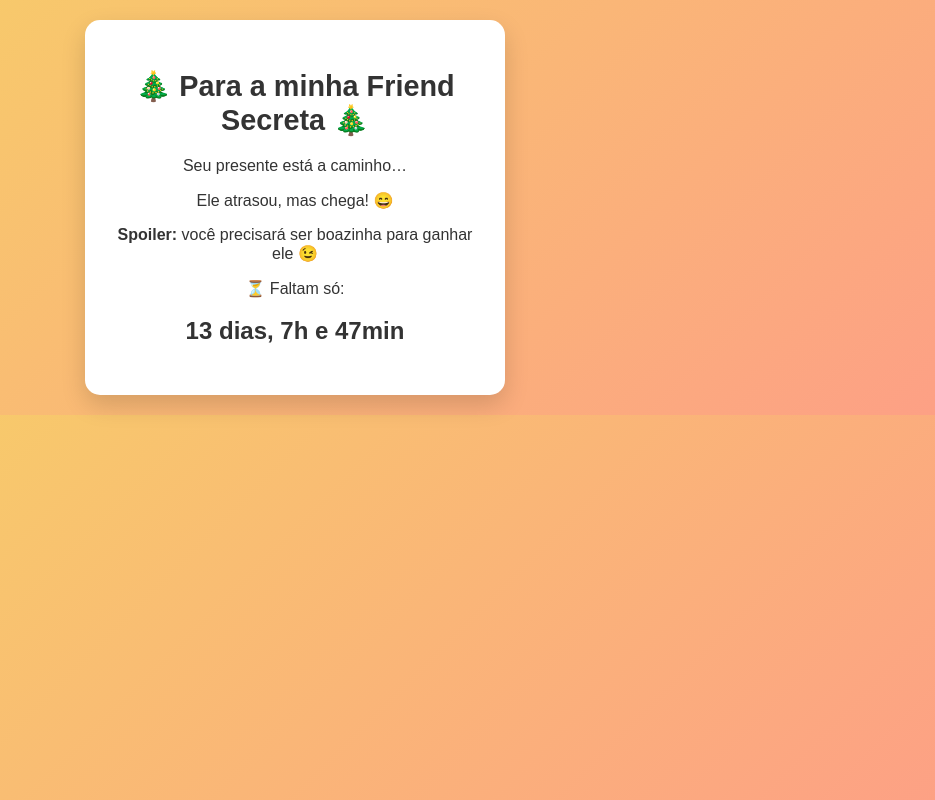
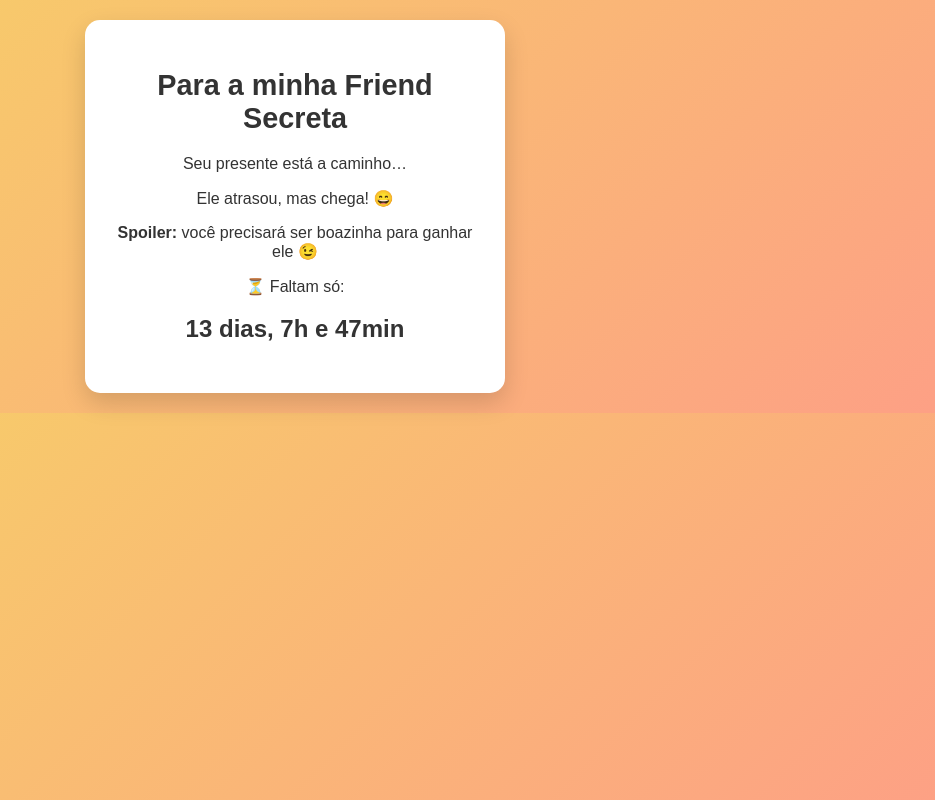
Before and after one commit to Cas2io/SecretFriend, a plain HTML site: page index.html in a window 1280 px wide. Shown: the whole page, without its empty margins (345-1280 px from the left). Drawn offline with Linux system fonts and the light colour scheme.

Commit message:
Update index.html

```diff
--- a/index.html
+++ b/index.html
@@ -30,7 +30,7 @@
 </head>
 <body>
   <div class="card">
-    <h1>🎄 Para a minha Friend Secreta 🎄</h1>
+    <h1>Para a minha Friend Secreta</h1>
     <p>Seu presente está a caminho…</p>
     <p>Ele atrasou, mas chega! 😄</p>
     <p><strong>Spoiler:</strong> você precisará ser boazinha para ganhar ele 😉</p>
```
